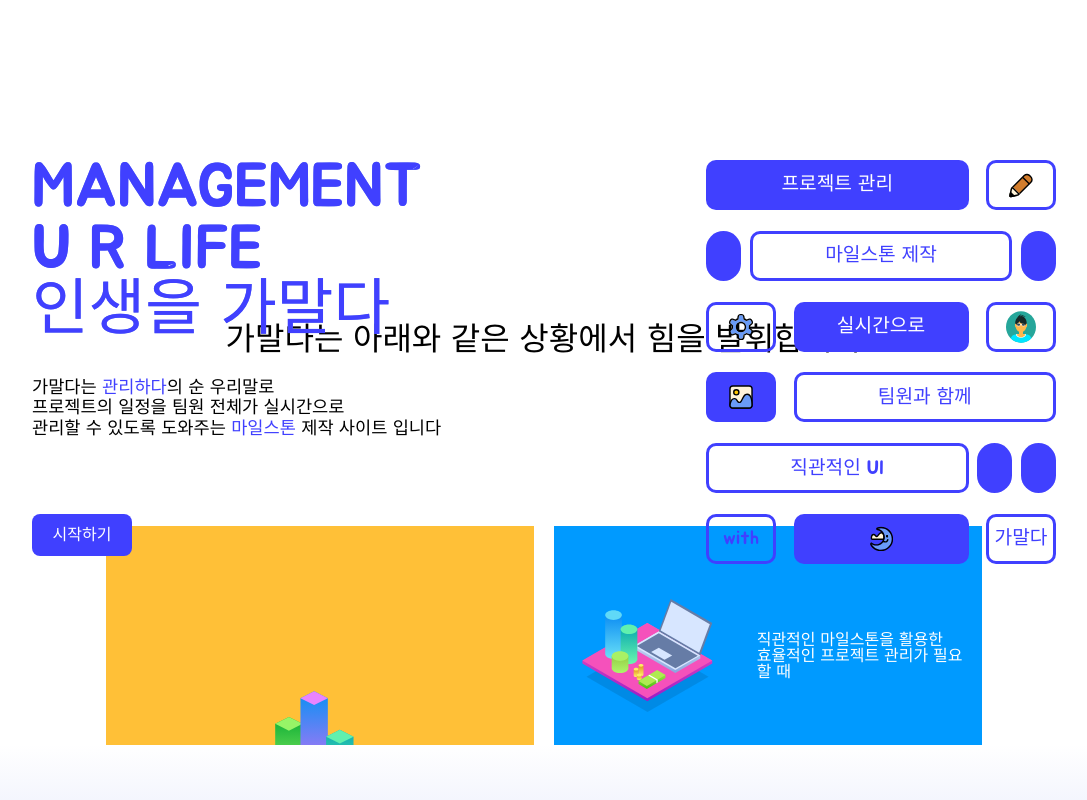
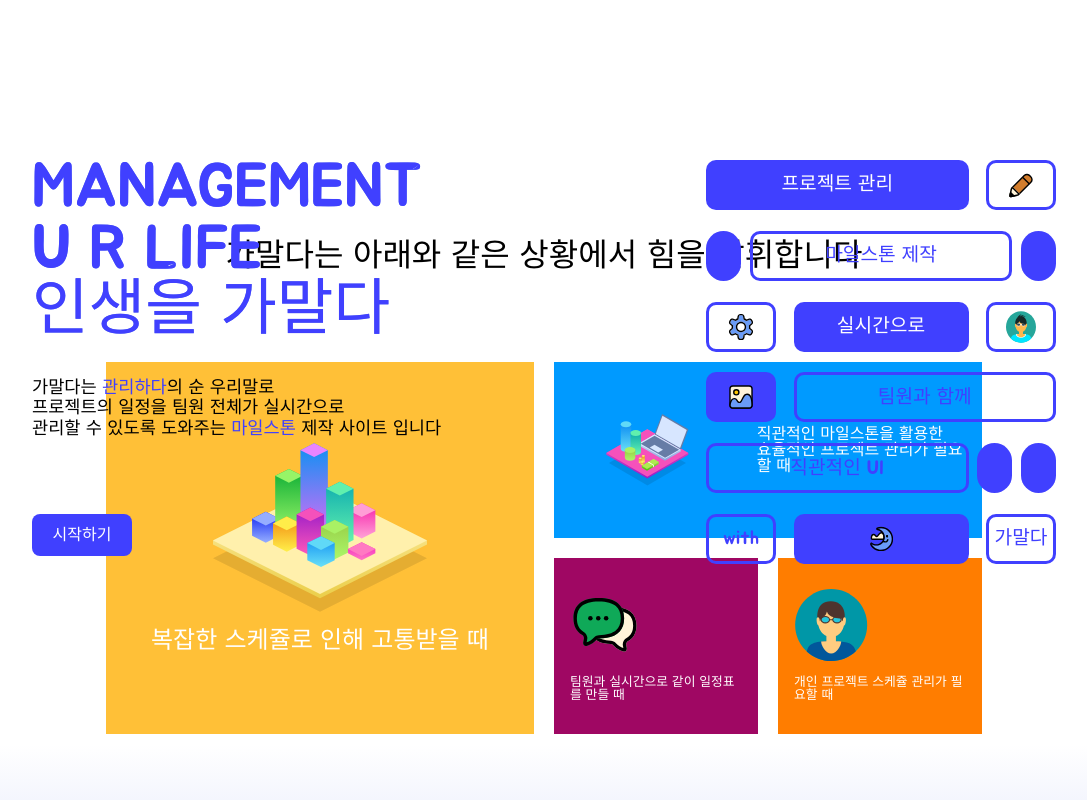
Before and after one commit to supersfel/GAMALDA, a React (Create React App) app in the folder fe/: page / in a window 1280 px wide. Shown: the top 800 px of the page, without its empty margins (96-1183 px from the left). Built offline with nearby package versions, Linux system fonts and the light colour scheme.

Commit message:
fix(fe): 커튼 애니메이션 위치수정

```diff
--- a/fe/src/styles/components/introduce/_intro_2.scss
+++ b/fe/src/styles/components/introduce/_intro_2.scss
@@ -107,17 +107,16 @@
   }
   .grid-area {
     width: 100%;
-    height: calc(100vh + 20rem);
+    height: calc(100vh);
 
     .fixed-area {
       height: 100vh;
       display: flex;
       flex-direction: column;
       align-items: center;
-      justify-content: center;
+      padding-top: 15rem;
       .ment {
         font-size: 2rem;
-        margin-top: 20rem;
       }
 
       .grid-container {
@@ -126,7 +125,7 @@
         height: 35%;
         grid-template-rows: repeat(2, 100%);
         grid-template-columns: repeat(4, 25%);
-        margin-top: 10rem;
+        margin-top: 5rem;
         p {
           color: white;
           font-size: 0.8rem;
--- a/fe/src/styles/main.css
+++ b/fe/src/styles/main.css
@@ -321,18 +321,17 @@ body {
 }
 .intro_2 .grid-area {
   width: 100%;
-  height: calc(100vh + 20rem);
+  height: 100vh;
 }
 .intro_2 .grid-area .fixed-area {
   height: 100vh;
   display: flex;
   flex-direction: column;
   align-items: center;
-  justify-content: center;
+  padding-top: 15rem;
 }
 .intro_2 .grid-area .fixed-area .ment {
   font-size: 2rem;
-  margin-top: 20rem;
 }
 .intro_2 .grid-area .fixed-area .grid-container {
   display: grid;
@@ -340,7 +339,7 @@ body {
   height: 35%;
   grid-template-rows: repeat(2, 100%);
   grid-template-columns: repeat(4, 25%);
-  margin-top: 10rem;
+  margin-top: 5rem;
 }
 .intro_2 .grid-area .fixed-area .grid-container p {
   color: white;
```
